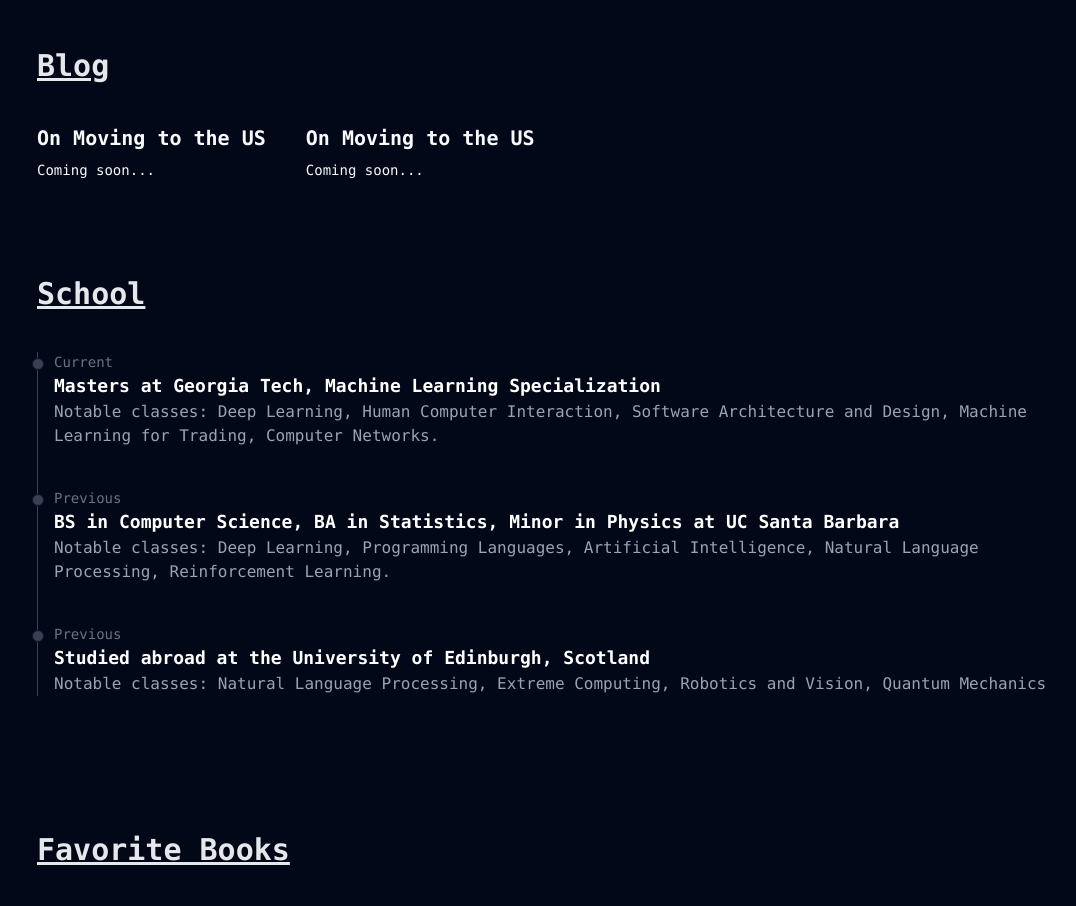
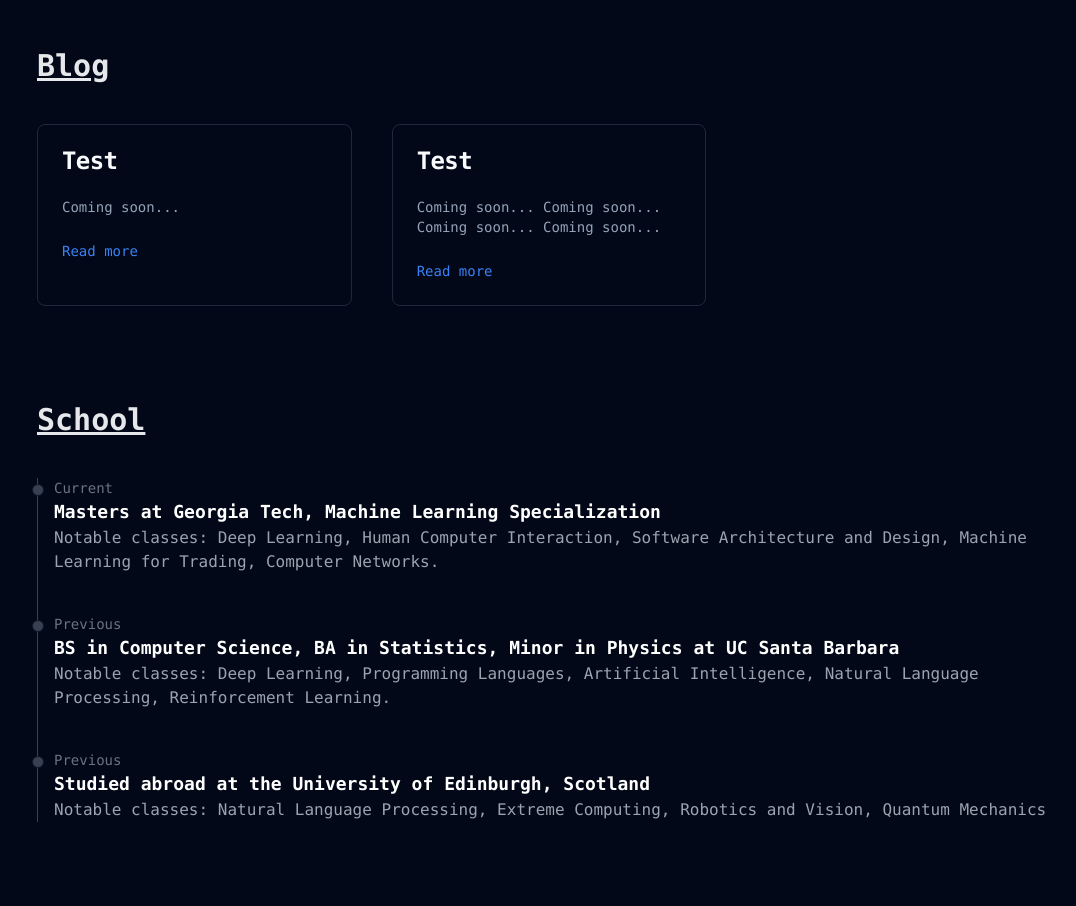
Before and after one commit to aripo99/personal-website, a Next.js app: page / in a window 1280 px wide. Shown: the part 3060-3966 px from the top of the page, without its empty margins (91-1167 px from the left). Built offline with nearby package versions, Linux system fonts and the light colour scheme.

Commit message:
Make blogs cards

```diff
--- a/components/Blog.tsx
+++ b/components/Blog.tsx
@@ -1,13 +1,22 @@
+import {
+    Card,
+    CardContent,
+    CardDescription,
+    CardFooter,
+    CardHeader,
+    CardTitle,
+} from "@/components/ui/card"
+
 const blogs = [
     {
-        title: "On Moving to the US",
+        title: "Test",
         description: "Coming soon...",
-        link: "#",
+        link: "blog/test",
     },
     {
-        title: "On Moving to the US",
-        description: "Coming soon...",
-        link: "#",
+        title: "Test",
+        description: "Coming soon... Coming soon... Coming soon... Coming soon...",
+        link: "blog/test",
     },
 ];
 
@@ -18,12 +27,17 @@
             <div className="grid grid-cols-1 md:grid-cols-2 lg:grid-cols-3 gap-10">
                 {
                     blogs.map((blog, index) => (
-                        <div key={index} className="flex flex-col">
-                            <h3 className="text-xl font-bold mb-2">
-                                <a href={blog.link}>{blog.title}</a>
-                            </h3>
-                            <p>{blog.description}</p>
-                        </div>
+                        <Card key={index}>
+                            <CardHeader>
+                                <CardTitle>{blog.title}</CardTitle>
+                            </CardHeader>
+                            <CardContent>
+                                <CardDescription>{blog.description}</CardDescription>
+                            </CardContent>
+                            <CardFooter>
+                                <a href={blog.link} className="text-blue-500 hover:underline">Read more</a>
+                            </CardFooter>
+                        </Card>
                     ))
                 }
             </div>
```
Also changed, not shown: blog/test.md (renamed from blog/on-moving-to-the-us.md, +1 -1 lines).
